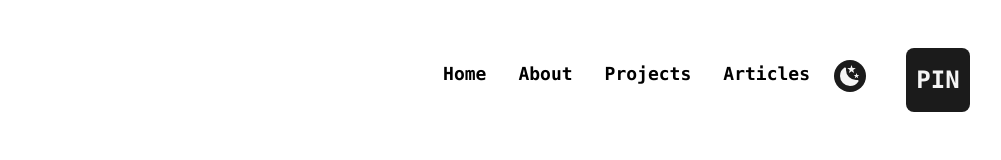
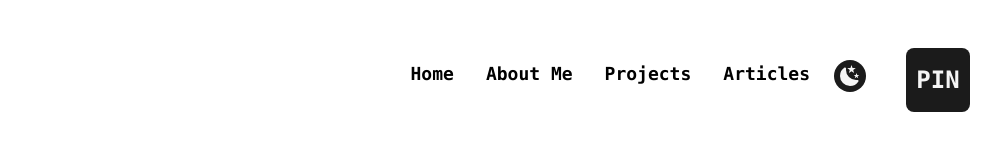
Before and after one commit to tg623623nana/tg623623nana.github.io, a Next.js app: page /Locomotion-Controller-of-A1-Quadrupedal-Robot-using-MPC in a window 1280 px wide. Shown: the top 160 px of the page, without its empty margins (142-1143 px from the left). Built offline with nearby package versions, Linux system fonts and the light colour scheme.

Commit message:
feat: change about to about me

```diff
--- a/src/app/components/NavBar.js
+++ b/src/app/components/NavBar.js
@@ -75,7 +75,7 @@ const NavBar = () => {
             <div className='w-full flex justify-end item-center lg:hidden'>
                 <nav>
                     <CustomLink href="/" title="Home" className='mr-4'/>
-                    <CustomLink href="/about" title="About" className='mx-4'/>
+                    <CustomLink href="/about" title="About Me" className='mx-4'/>
                     <CustomLink href="/projects" title="Projects" className='mx-4'/>
                     <CustomLink href="/articles" title="Articles" className='ml-4'/>
                 </nav>
@@ -91,7 +91,6 @@ const NavBar = () => {
                 }
                 </button>
             </div>
-
 
 
             {
```
